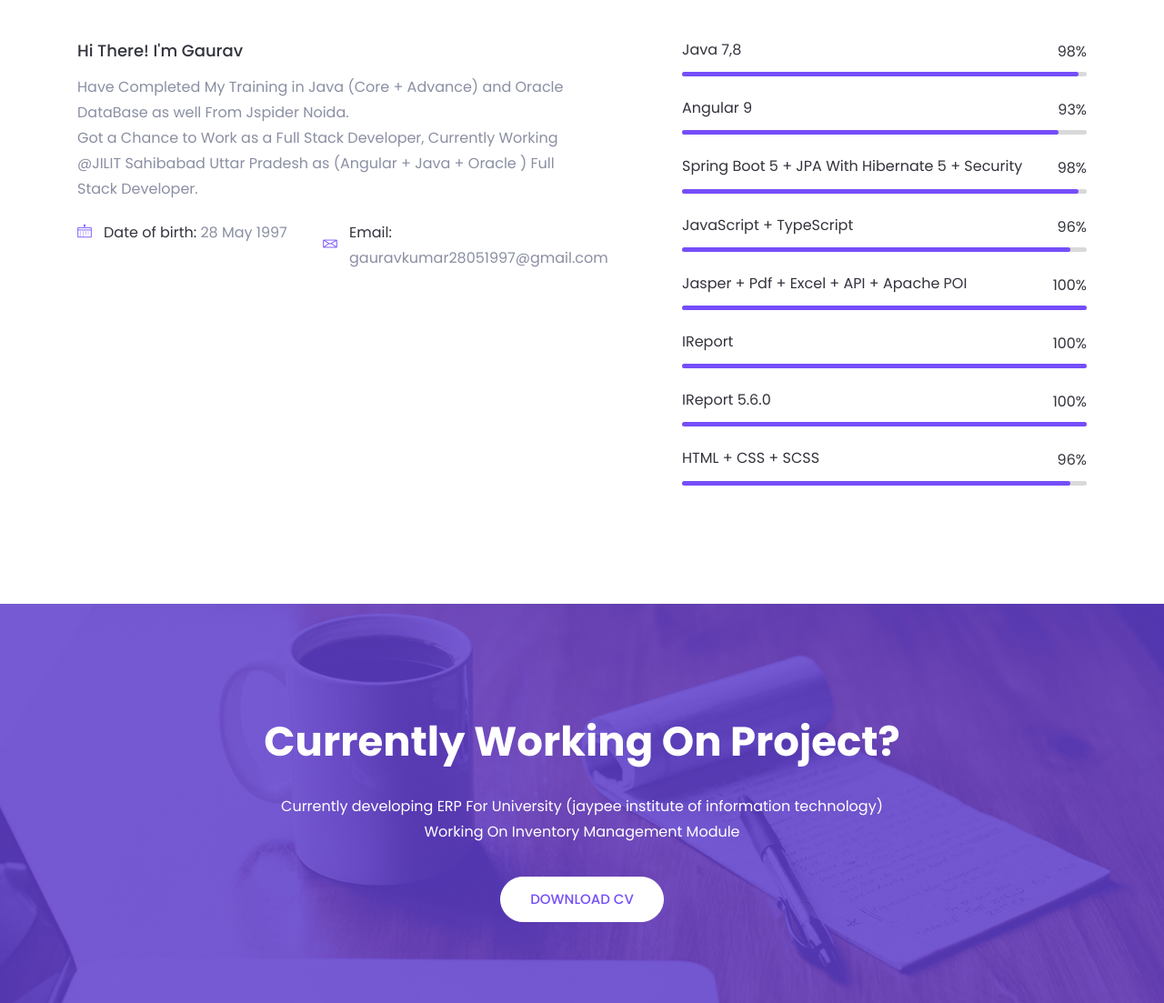
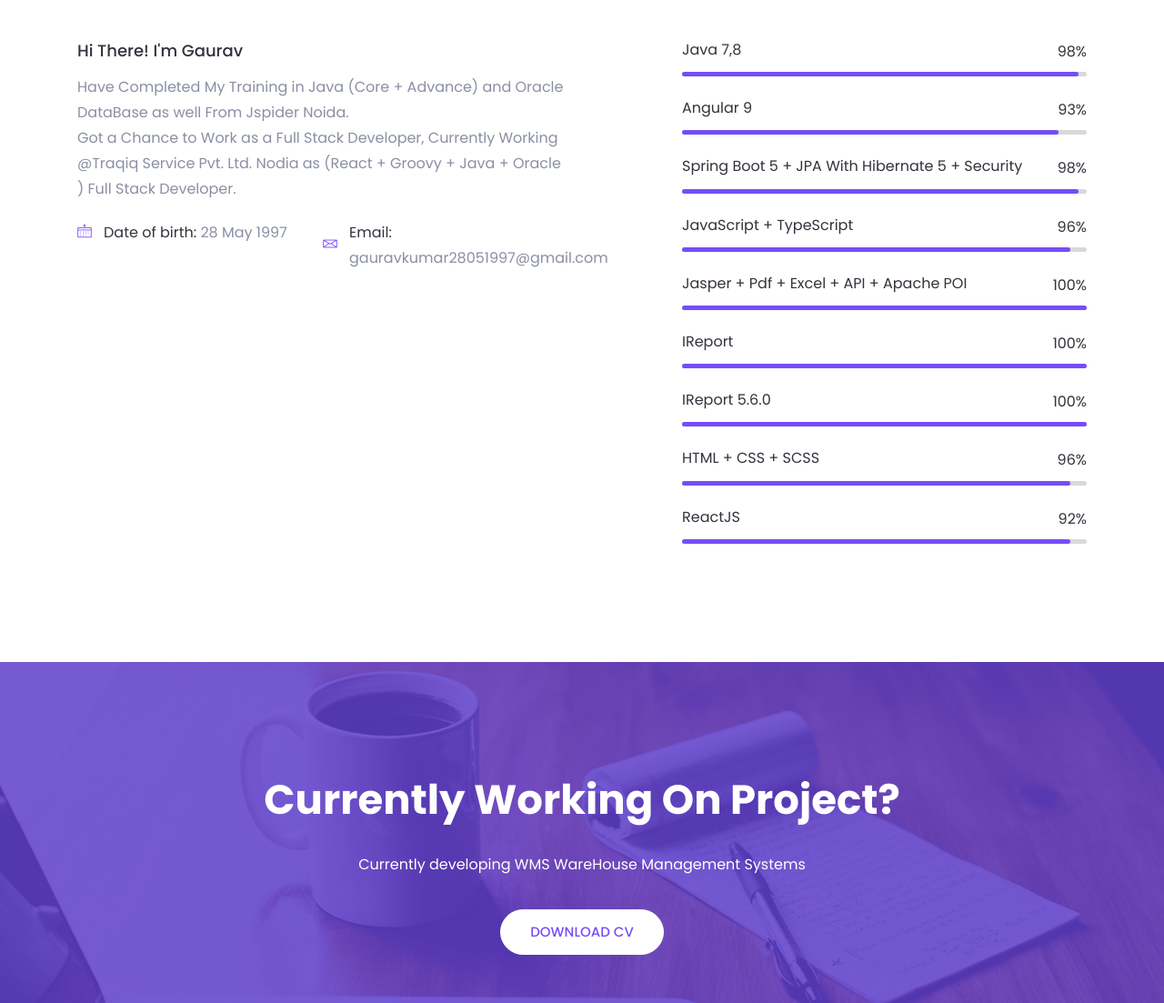
Before and after one commit to gauravkumar-tech/portfolio, a plain HTML site: page index.html in a window 1280 px wide. Shown: the part 1080-2183 px from the top of the page at 91% size. Drawn offline with Linux system fonts and the light colour scheme; files whose address does not match are found by name.

Commit message:
Added Switch Changes and new Updated Resume

```diff
--- a/index.html
+++ b/index.html
@@ -142,8 +142,8 @@
                         <div class="header-content-right">
                             <h4 class="sub-title">Hello, I’m</h4>
                             <h1 class="title">GAURAV</h1>
-                            <p>A Full Stack Developer(Backend : jdk 7,8, Sprin Boot 5, Frontend : Angular 9 ,Database : Oracle 11g)</p>
-                            <p>Having Experience 1.4 Years, Good Knowlegde of Micorsevices</p>
+                            <p>A Full Stack Developer(Backend : jdk 7,8, Sprin Boot 5, Frontend : Angular 9, Reactjs, Javascript ,Database : Oracle 11g)</p>
+                            <p>Having Experience 2 Years, 2 Months, 23 Days, Good Knowlegde of Micorsevices</p>
                             <a class="main-btn" href="#about">View my Work</a>
                         </div>
                         <!-- header content right -->
@@ -204,7 +204,7 @@
                     <div class="about-content mt-50">
                         <h5 class="about-title">Hi There! I'm Gaurav</h5>
                         <p>Have Completed My Training in Java (Core + Advance) and Oracle DataBase as well From Jspider Noida.</p>
-                        <P>Got a Chance to Work as a Full Stack Developer, Currently Working @JILIT Sahibabad Uttar Pradesh as (Angular + Java + Oracle ) Full Stack Developer.</P>
+                        <P>Got a Chance to Work as a Full Stack Developer, Currently Working @Traqiq Service Pvt. Ltd. Nodia as (React + Groovy + Java + Oracle ) Full Stack Developer.</P>
                         <ul class="clearfix">
                             <li>
                                 <div class="single-info d-flex align-items-center">
@@ -369,6 +369,22 @@
                             </div>
                         </div>
                         <!-- skill item -->
+                         <div class="skill-item mt-25">
+                            <div class="skill-header">
+                                <h6 class="skill-title">ReactJS </h6>
+                                <div class="skill-percentage">
+                                    <div class="count-box counted">
+                                        <span class="counter">92</span>
+                                    </div>
+                                    %
+                                </div>
+                            </div>
+                            <div class="skill-bar">
+                                <div class="bar-inner">
+                                    <div class="bar progress-line" data-width="96"></div>
+                                </div>
+                            </div>
+                        </div>
                     </div>
                     <!-- about skills -->
                 </div>
@@ -393,7 +409,7 @@
                 <div class="col-xl-8 col-lg-9">
                     <div class="call-action-content text-center">
                         <h2 class="action-title">Currently Working On Project?</h2>
-                        <p>Currently developing ERP For University (jaypee institute of information technology) Working On Inventory Management Module</p>
+                        <p>Currently developing WMS WareHouse Management Systems</p>
                         <ul>
                             <li><a class="main-btn custom" href="/assets/cv/GauravKJavaResume.pdf">download cv</a></li>
                             <!-- <li><a class="main-btn custom-2" href="#">hire me</a></li> -->
@@ -545,7 +561,7 @@
                 <div class="row">
                     <div class="col-lg-12">
                         <div class="copyright-text text-center pt-20">
-                            <p>Copyright © 2022. Website Crafted and Maintained by Gaurav</p>
+                            <p>Copyright © 2022. Website Crafted and Maintained by Gaurav -Updated : 15th Apr 2022</p>
                         </div>
                         <!-- copyright text -->
                     </div>
```
